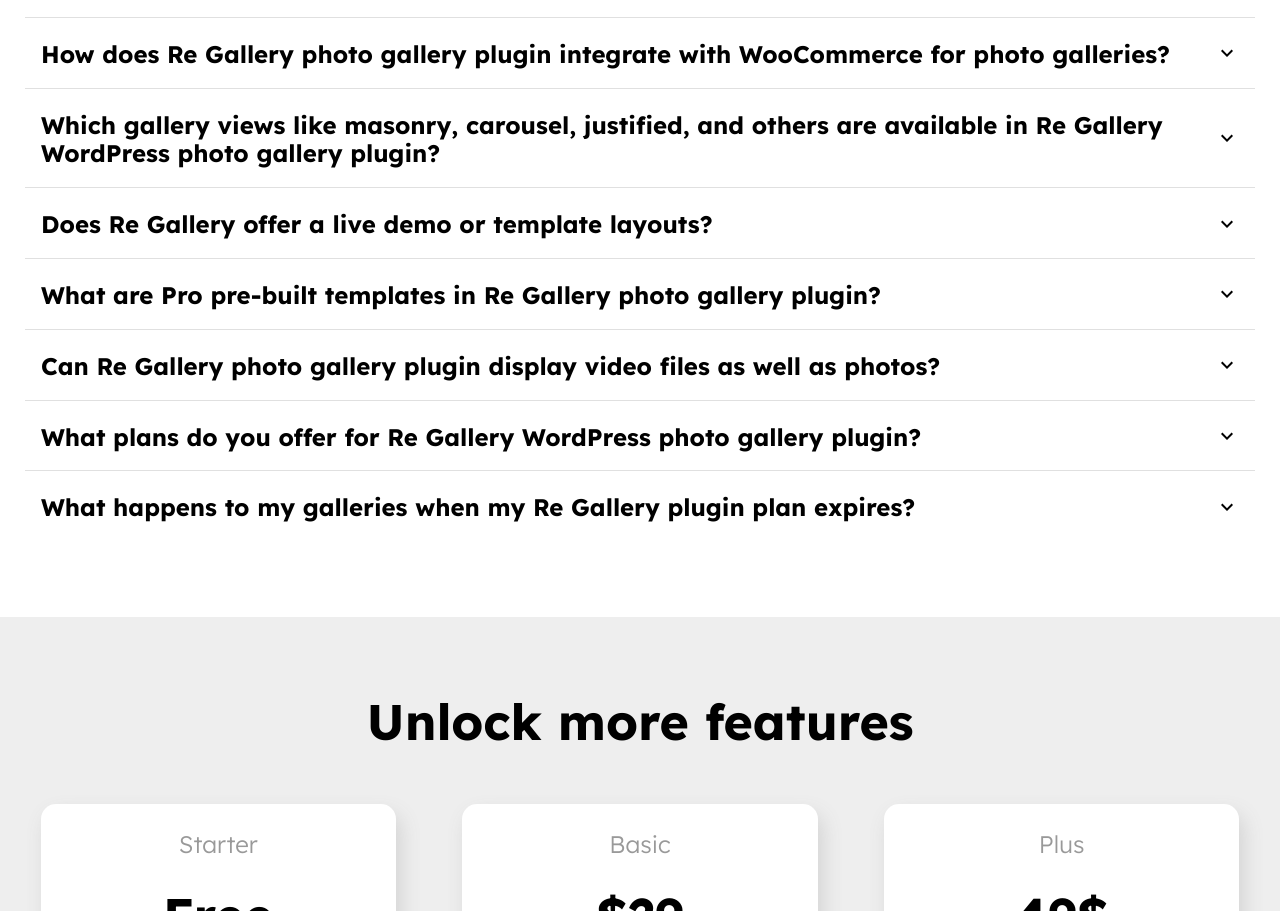
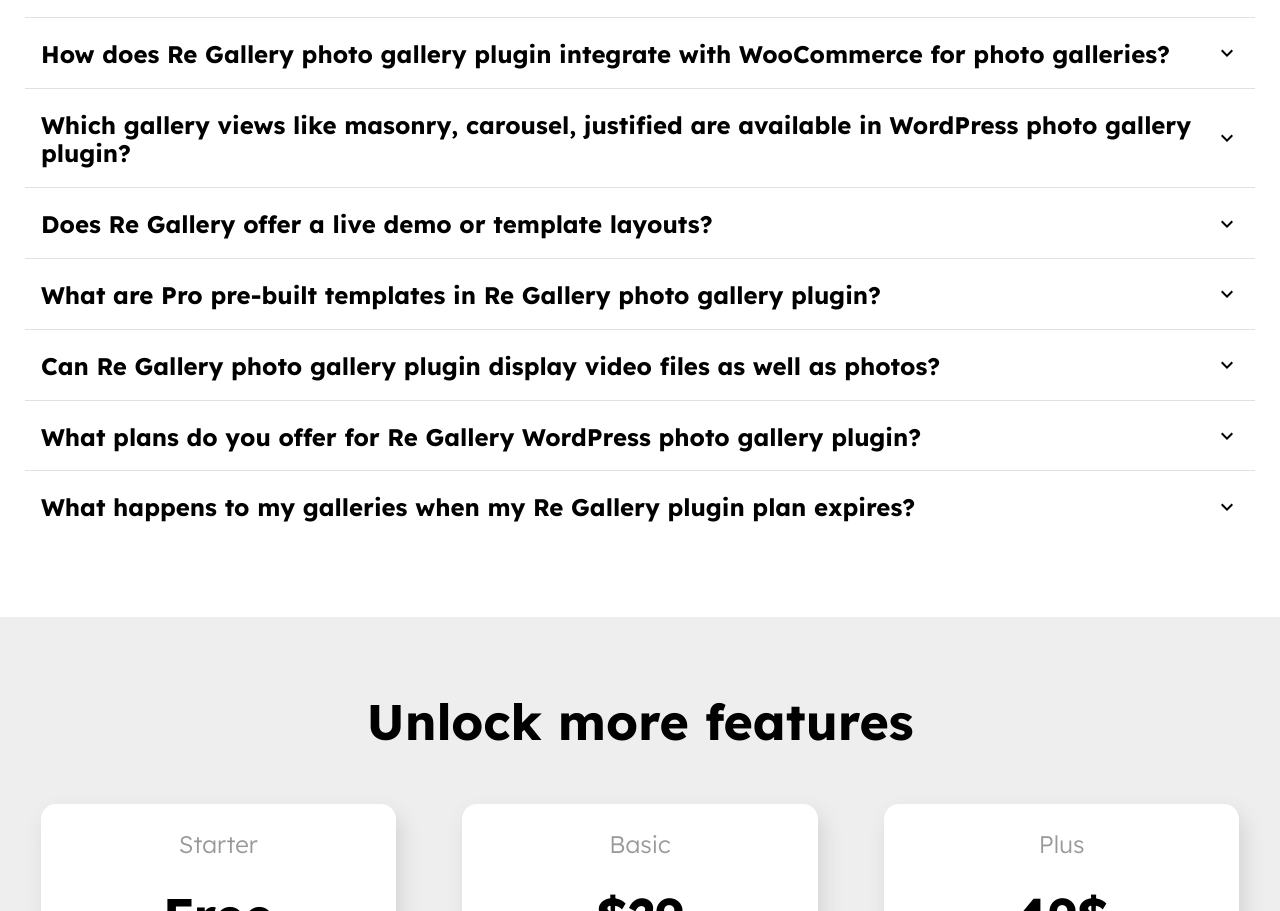
Before and after one commit to GrigorHarutyunian/regallery, a React (Vite) app: page / in a window 1280 px wide. Shown: the part 5471-6382 px from the top of the page. Built offline with nearby package versions, Linux system fonts and the light colour scheme.

Commit message:
minor fixes

```diff
--- a/src/components/faq/MyAccordion.tsx
+++ b/src/components/faq/MyAccordion.tsx
@@ -22,6 +22,11 @@ const MyAccordion: React.FC<
       elevation={0}
       expanded={expandedPanel === panelId}
       onChange={() => handleChange(panelId)}
+      sx={{
+        "&.Mui-expanded::before": {
+          opacity: 1,
+        },
+      }}
     >
       <AccordionSummary expandIcon={<ExpandMoreIcon />} id={summeryID}>
         <h3 className="accordion__title">{title}</h3>
--- a/src/components/faq/faq-data.tsx
+++ b/src/components/faq/faq-data.tsx
@@ -63,7 +63,7 @@ export const faqData = [
   },
   {
     title:
-      "Which gallery views like masonry, carousel, justified, and others are available in Re Gallery WordPress photo gallery plugin?",
+      "Which gallery views like masonry, carousel, justified are available in WordPress photo gallery plugin?",
     description:
       "Re Gallery supports multiple gallery views including mosaic, thumbnails, masonry, justified, carousel, slideshow, cube and cards layouts. All views are fully responsive and mobile-optimized. Besides these layouts, Re Gallery offers features like Live Demo, AI-generated image captions, WooCommerce photo gallery integration, pre-designed gallery templates, and customizable gallery styles to help you create professional and engaging photo galleries in WordPress.",
     panelId: "panel9",
--- a/src/components/views/views-data-subMenu.tsx
+++ b/src/components/views/views-data-subMenu.tsx
@@ -395,7 +395,7 @@ Ideal for portfolio sites, product galleries, and image-heavy blogs.`,
       "The Justified gallery view displays images in full-width rows while preserving their original aspect ratios. This layout ensures a modern look without cropping, making it ideal for portfolios and eCommerce galleries.",
     svgPath: (
       <g
-        fill={"#ffffff91"}
+        fill={"#ffffffff"}
         xmlns="http://www.w3.org/2000/svg"
         id="_01_align_center"
         data-name="01 align center"
```
